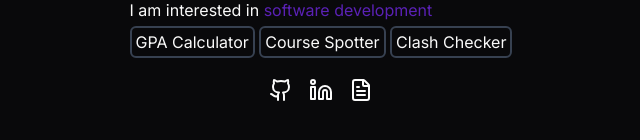
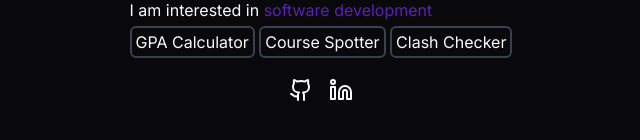
Before and after one commit to akifisitan/akifisitan.dev, a SvelteKit app: page / in a window 1280 px wide. Shown: the part 370-510 px from the top of the page, without its empty margins (319-959 px from the left). Built offline with nearby package versions, Linux system fonts and the light colour scheme.

Commit message:
Update +page.svelte

```diff
--- a/src/routes/+page.svelte
+++ b/src/routes/+page.svelte
@@ -39,6 +39,6 @@
 		<a class="p-2" href="https://linkedin.com/in/akifisitan" target="_blank"
 			><Linkedin class="w-6 h-6" /></a
 		>
-		<a class="p-2" href="/files/cv" target="_blank"><FileText class="w-6 h-6" /></a>
+		<!-- <a class="p-2" href="/files/cv" target="_blank"><FileText class="w-6 h-6" /></a> -->
 	</div>
 </div>
```
